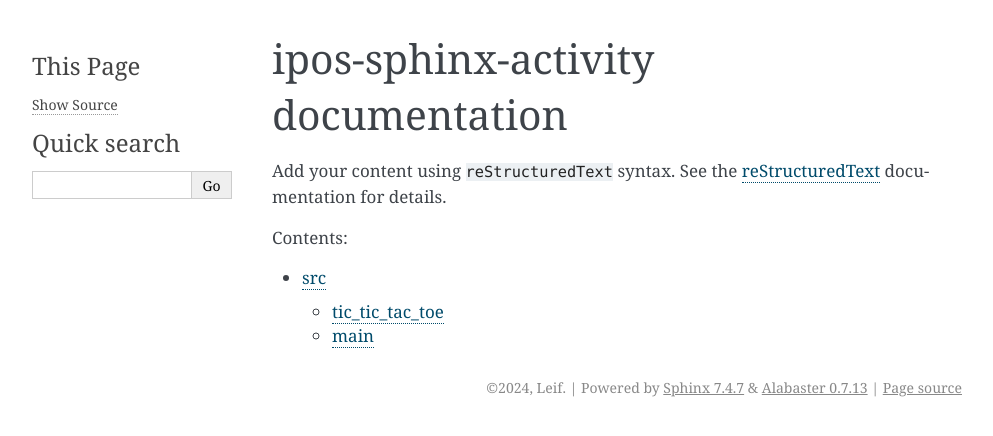
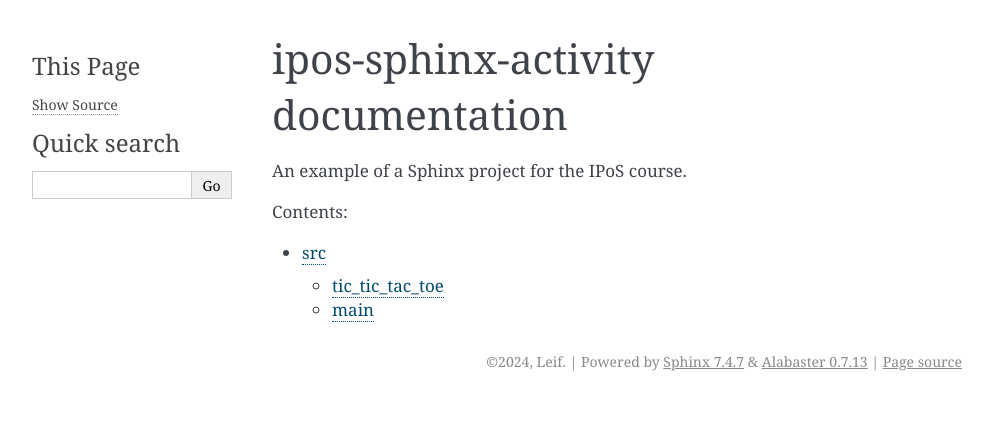
Before and after one commit to LB-TAFE/documentation-example, a Sphinx documentation site: the page built from docs/index.rst, in a window 1280 px wide. Shown: the top 436 px of the page, without its empty margins (148-1141 px from the left). Built offline with Sphinx 7.4.7, drawn with Linux system fonts in a browser that asks for light colours; pages that are not in the unit, such as notebooks, are missing from menus.

Commit message:
feat: Update documentation

```diff
--- a/docs/index.rst
+++ b/docs/index.rst
@@ -6,10 +6,7 @@
 ipos-sphinx-activity documentation
 ==================================
 
-Add your content using ``reStructuredText`` syntax. See the
-`reStructuredText <https://www.sphinx-doc.org/en/master/usage/restructuredtext/index.html>`_
-documentation for details.
-
+An example of a Sphinx project for the IPoS course.
 
 .. toctree::
    :maxdepth: 2
```
